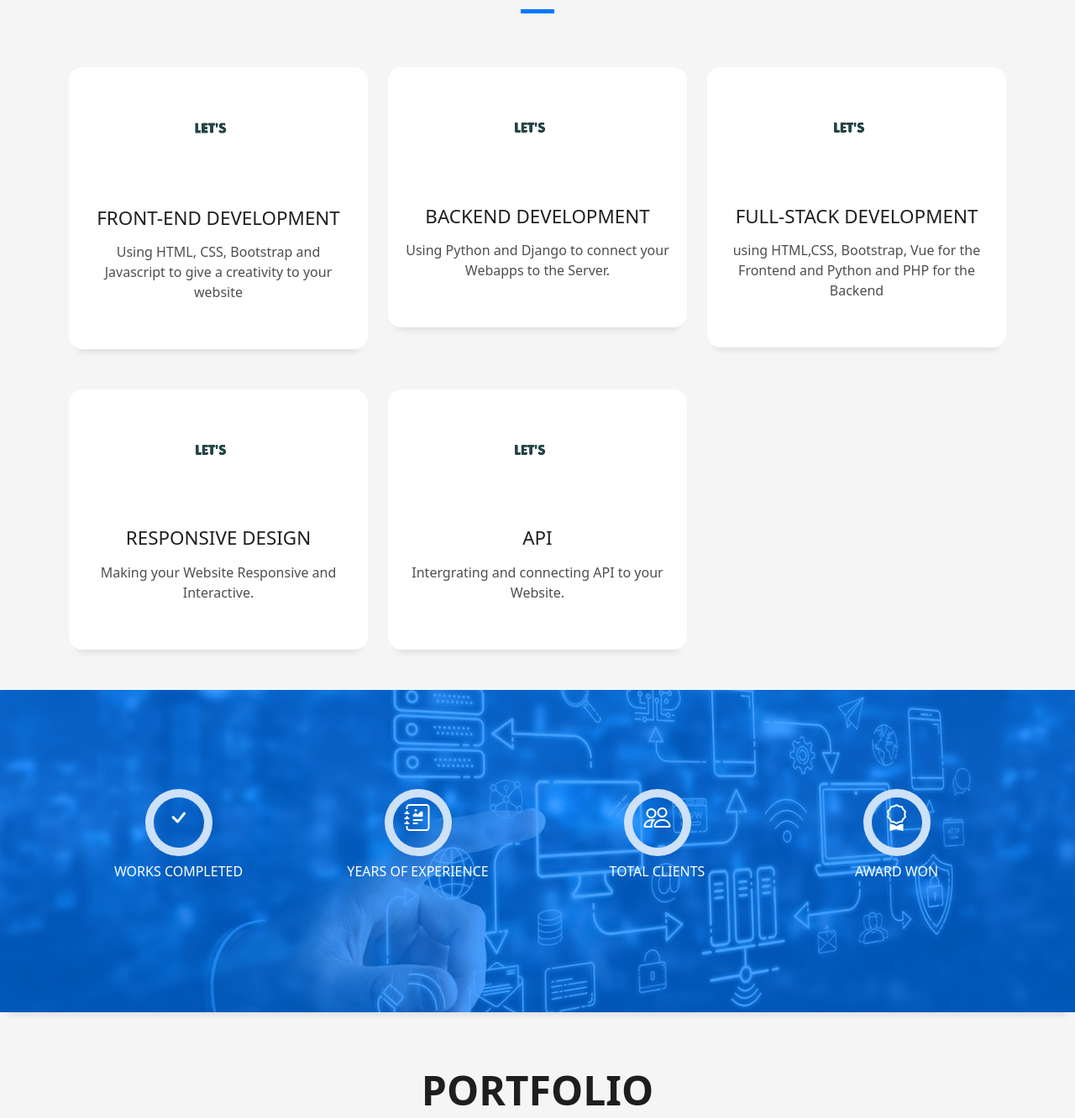
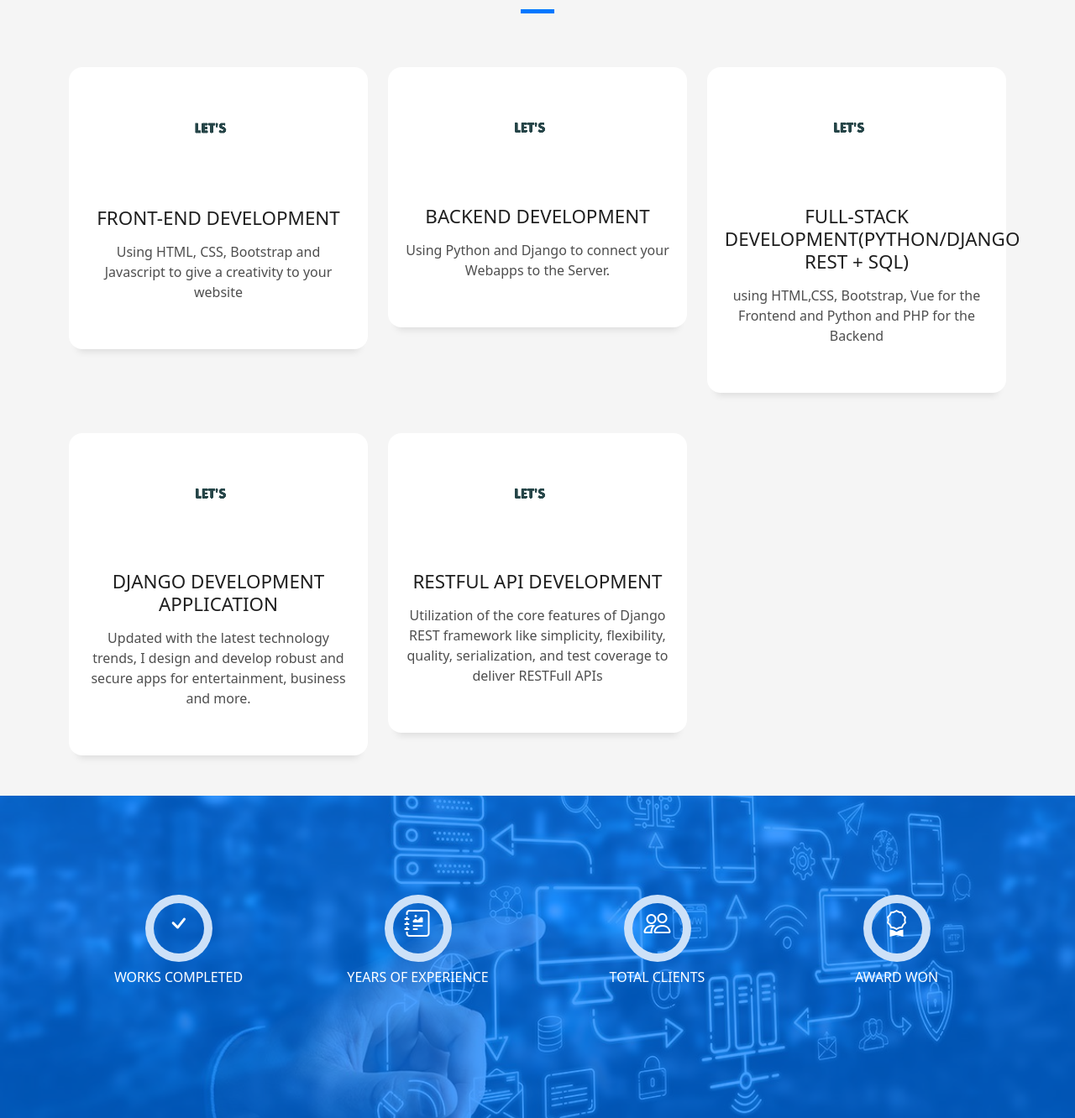
Before and after one commit to teeflow1/port_folio, a Django app: page / in a window 1280 px wide. Shown: the part 2076-3408 px from the top of the page at 84% size. Run offline with Django 4.2, Linux system fonts and the light colour scheme; some libraries are stand-ins or nearby versions.

Commit message:
Frontend Worked on

```diff
--- a/app_folder/templates/apps/home.html
+++ b/app_folder/templates/apps/home.html
@@ -232,7 +232,7 @@
                 <img src="static/img/backend.gif" height="102px">
               </div>
               <div class="service-content">
-                <h2 class="s-title">Full-Stack Development</h2>
+                <h2 class="s-title">Full-Stack Development(Python/Django REST + SQL)</h2>
                 <p class="s-description text-center">
                   using HTML,CSS, Bootstrap, Vue for the Frontend and Python and PHP for the Backend
                 </p>
@@ -245,9 +245,9 @@
                 <img src="static/img/backend.gif" height="102px">
               </div>
               <div class="service-content">
-                <h2 class="s-title">Responsive Design</h2>
+                <h2 class="s-title">Django Development Application</h2>
                 <p class="s-description text-center">
-                  Making your Website Responsive and Interactive.
+                  Updated with the latest technology trends, I design and develop robust and secure apps for entertainment, business and more.
                 </p>
               </div>
             </div>
@@ -258,9 +258,9 @@
                 <img src="static/img/backend.gif" height="102px">
               </div>
               <div class="service-content">
-                <h2 class="s-title">API</h2>
+                <h2 class="s-title">RESTful Api Development</h2>
                 <p class="s-description text-center">
-                  Intergrating and connecting API to your Website.
+                  Utilization of the core features of Django REST framework like simplicity, flexibility, quality, serialization, and test coverage to deliver RESTFull APIs
                 </p>
               </div>
             </div>
```
